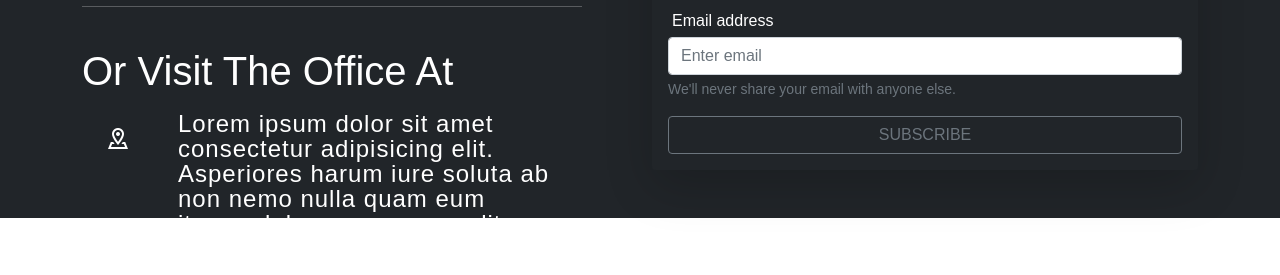
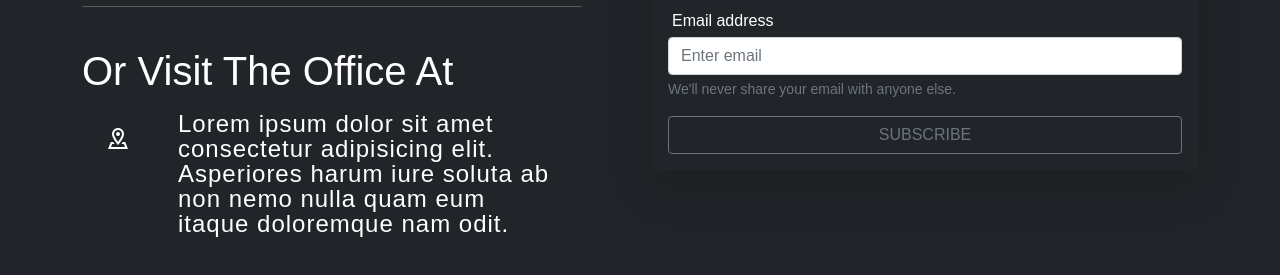
Before and after one commit to Divine-Blessing/startupKodecamp, a plain HTML site: page contact.html in a window 1280 px wide. Shown: the part 387-662 px from the top of the page. Drawn offline with Linux system fonts and the light colour scheme.

Commit message:
Add files via upload

```diff
--- a/contact.html
+++ b/contact.html
@@ -22,7 +22,7 @@
     <!-- end of navbar -->
 
     <!-- contact first -->
-    <section id="contact1" class=" bg-dark">
+    <section id="contact1" class="vh-100 bg-dark">
         <div class="container">
             <div class="row">
                 <div class="col">
@@ -65,5 +65,6 @@
         </div>
     </section>
     <!-- end of contact first -->
+    <section id="two" class=" bg-dark" style="height: 50vh;"></section>
 </body>
 </html>
```
